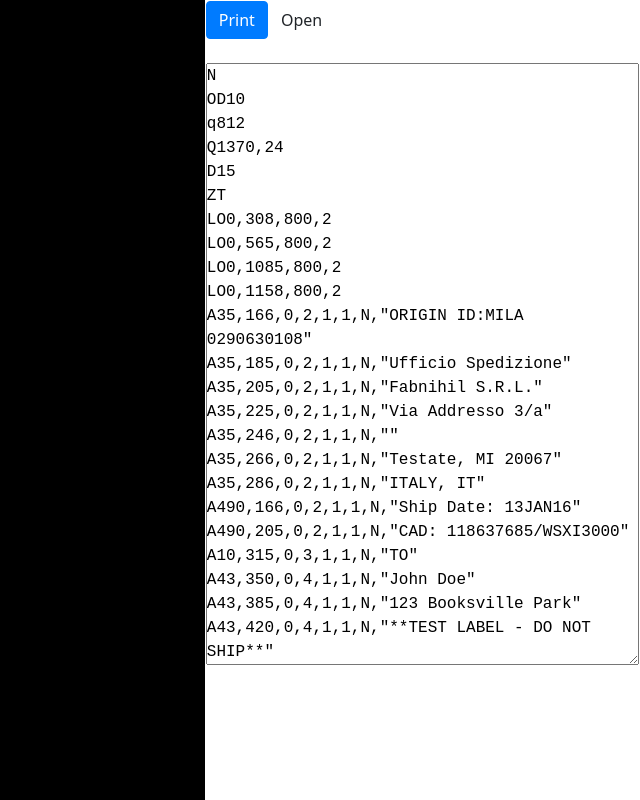
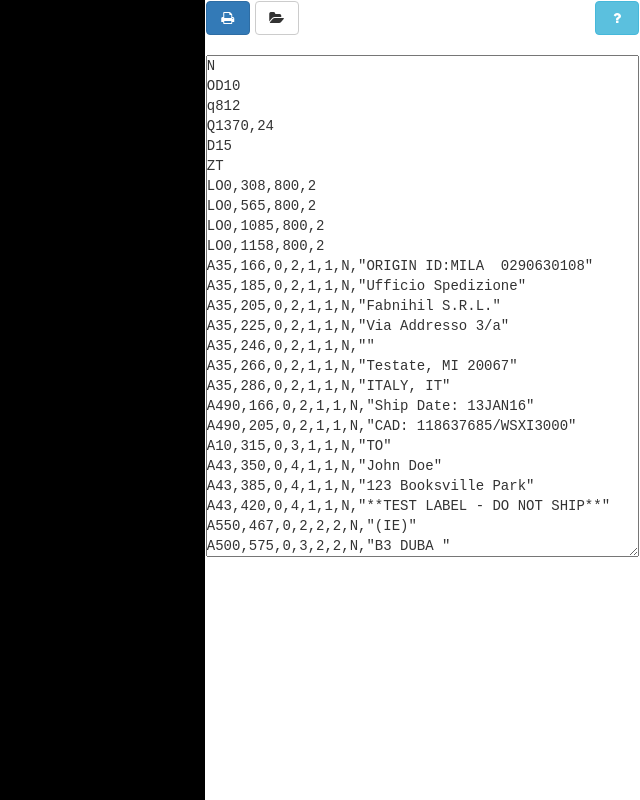
Before and after one commit to shb/quagga, a plain HTML site: page index.html in a window 1280 px wide. Shown: the whole page, without its empty margins (640-1280 px from the left). Drawn offline with nearby package versions, Linux system fonts and the light colour scheme.

Commit message:
Add font awesome and info link

```diff
--- a/index.html
+++ b/index.html
@@ -3,6 +3,7 @@
 	<head>
 		<meta charset="utf-8"/>
 		<title>Quagga EPL2 file editor and previewer</title>
+		<link href="https://maxcdn.bootstrapcdn.com/font-awesome/4.7.0/css/font-awesome.min.css" rel="stylesheet" integrity="sha384-wvfXpqpZZVQGK6TAh5PVlGOfQNHSoD2xbE+QkPxCAFlNEevoEH3Sl0sibVcOQVnN" crossorigin="anonymous">
 		<link href="https://maxcdn.bootstrapcdn.com/bootswatch/3.3.7/superhero/bootstrap.min.css" rel="stylesheet" integrity="sha384-Xqcy5ttufkC3rBa8EdiAyA1VgOGrmel2Y+wxm4K3kI3fcjTWlDWrlnxyD6hOi3PF" crossorigin="anonymous">
 		<style type="text/css">
 * { margin:0; padding:0; }
@@ -36,14 +37,17 @@ html,body { font-family:sans; }
 		<div id="editor" class="pane" style="position:absolute; top:0; right:0; bottom:0; width:34%; padding:1px; box-sizing:border-box">
 			<div class="btn-toolbar" role="toolbar">
 				<button class="btn btn-primary" onclick="editor.print()">
-					Print
+					<i class="fa fa-print fa-fw"></i>
 				</button>
 				<div class="input-group">
 					<button class="btn btn-default" onclick="editorFile.click()">
-						Open
+						<i class="fa fa-folder-open fa-fw"></i>
 					</button>
 					<input class="btn btn-file" id="editorFile" type="file" onchange="editor.loadFile(this, 'editorText')"/>
 				</div>
+				<a href="https://github.com/shb/quagga" target="shb/quagga/help" class="btn btn-info pull-right">
+					<i class="fa fa-question fa-fw"></i>
+				</a>
 			</div>
 			<br/>
 			<div>
```
